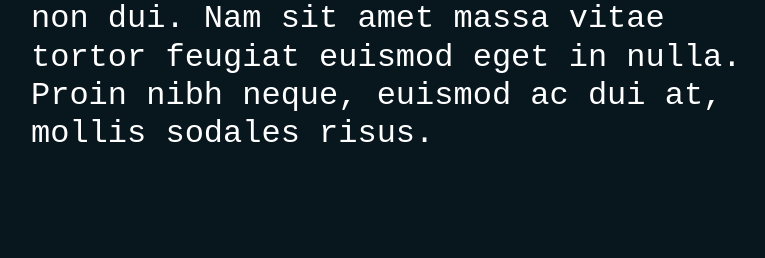
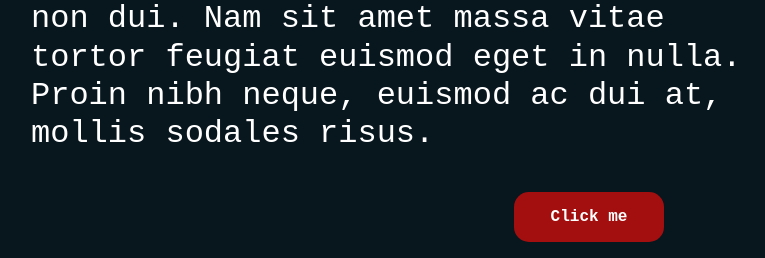
Before and after one commit to Paspr/task42_ascs4, a PHP site: page / in a window 1280 px wide. Shown: the part 719-977 px from the top of the page, without its empty margins (51-816 px from the left). Before the commit the page ends 861 px from the top, so only its background shows below. Run offline with PHP 8.4, Linux system fonts and the light colour scheme.

Commit message:
add js and styles for button

```diff
--- a/css/style.css
+++ b/css/style.css
@@ -44,3 +44,22 @@ body {
     width: 300x;
     height: 400px;
 }
+
+.button_js {
+    text-align: center;
+}
+
+#myButton {
+    border: none;
+    border-radius: 15px;
+    width: 150px;
+    height: 50px;
+    background-color: #a30f0f;
+    color: #fff;
+    font-weight: bold;
+}
+
+#demo img {
+    margin-top: 20px;
+    width: 25%;
+}
--- a/index.html
+++ b/index.html
@@ -41,5 +41,13 @@
                 </div>
         </div>
     </div>
+    <div class="container">
+        <div class="row">
+            <div class="button_js col-12">
+                <button id="myButton">Click me</button>
+                <p id="demo"></p></div>
+        </div>
+    </div>
+    <script type="text/javascript" src="js/button.js"></script>
 </body>
 </html>
--- /dev/null
+++ b/js/button.js
@@ -0,0 +1,11 @@
+var count = 0;
+document.getElementById("myButton").onclick = function () {
+    count ++;
+    if (count % 2 == 0) {
+        document.getElementById("demo").innerHTML = "";
+    } else {
+        var img = document.createElement("img");
+        img.src = "https://i.ibb.co/31qbCFw/carlos-muza-hpj-Sk-U2-UYSU-unsplash.jpg" ;
+        document.getElementById('demo').appendChild(img);
+    }
+}
```
